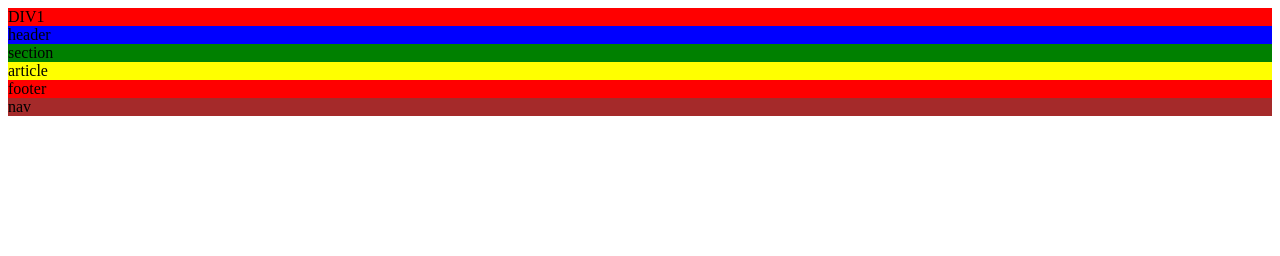
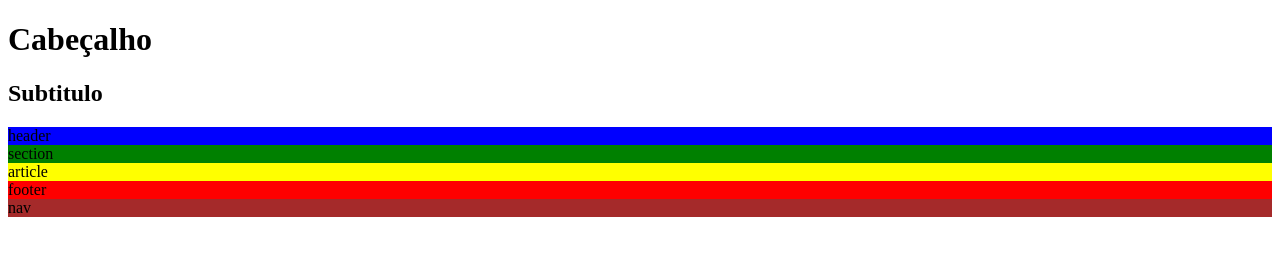
Before and after one commit to julibio/m4b, a plain HTML site: page index.html in a window 1280 px wide. Drawn offline with Linux system fonts and the light colour scheme.

Commit message:
segundo commit

```diff
--- a/index.html
+++ b/index.html
@@ -5,10 +5,15 @@
     <meta http-equiv="X-UA-Compatible" content="IE=edge">
     <meta name="viewport" content="width=device-width, initial-scale=1.0">
     <title>Exercício Básico</title>
-    <link rel="stylesheet" type="css" href ="style"></linkrel>
+    <link rel="stylesheet" type="text/css" href ="style.css"></linkrel>
 </head>
 <body>
-    <div style="background-color: red;"> DIV1 </div>
+    <!--     <div style="background-color: red;"> DIV1 </div>  -->
+    <!--     <div class="div1">DIV1</div> -->
+    <div class="div1">
+        <h1>Cabeçalho</h1>
+        <h2>Subtitulo</h2>
+    </div>
     <header style="background-color: blue;"> header </header>
     <section style="background-color: green;"> section </section>
     <article style="background-color: yellow;"> article </article>
```
